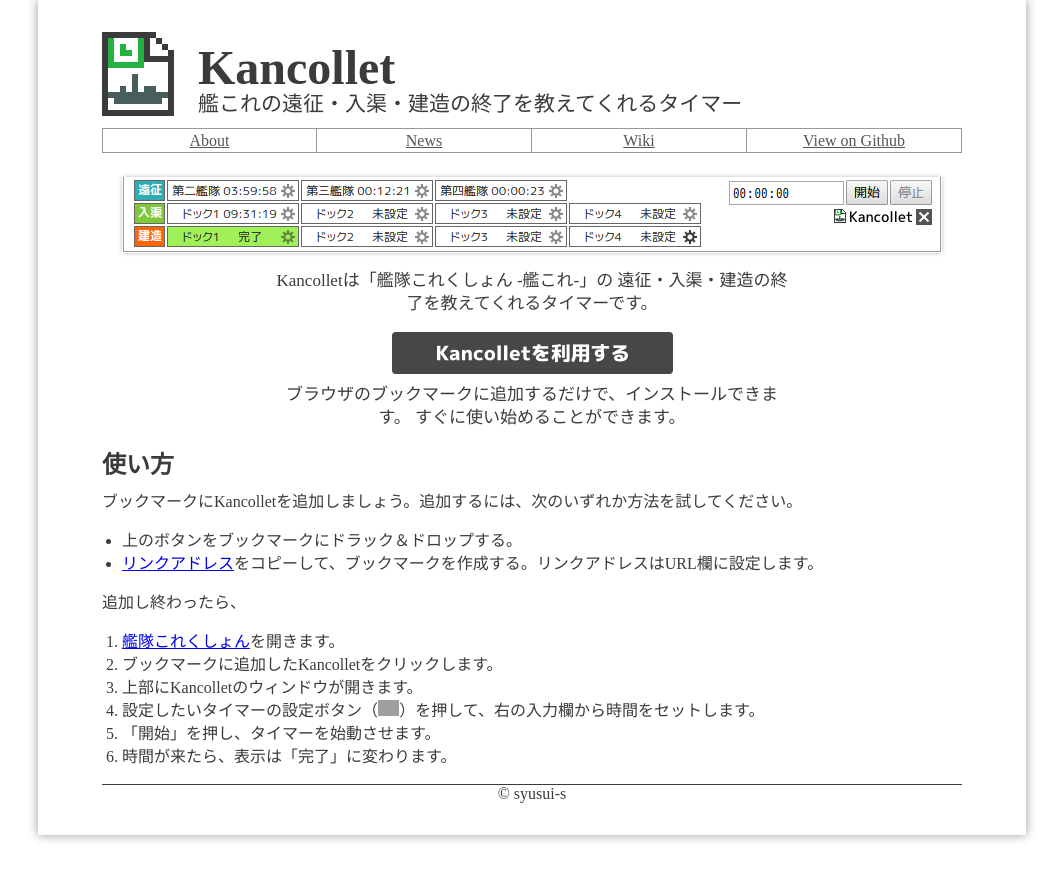
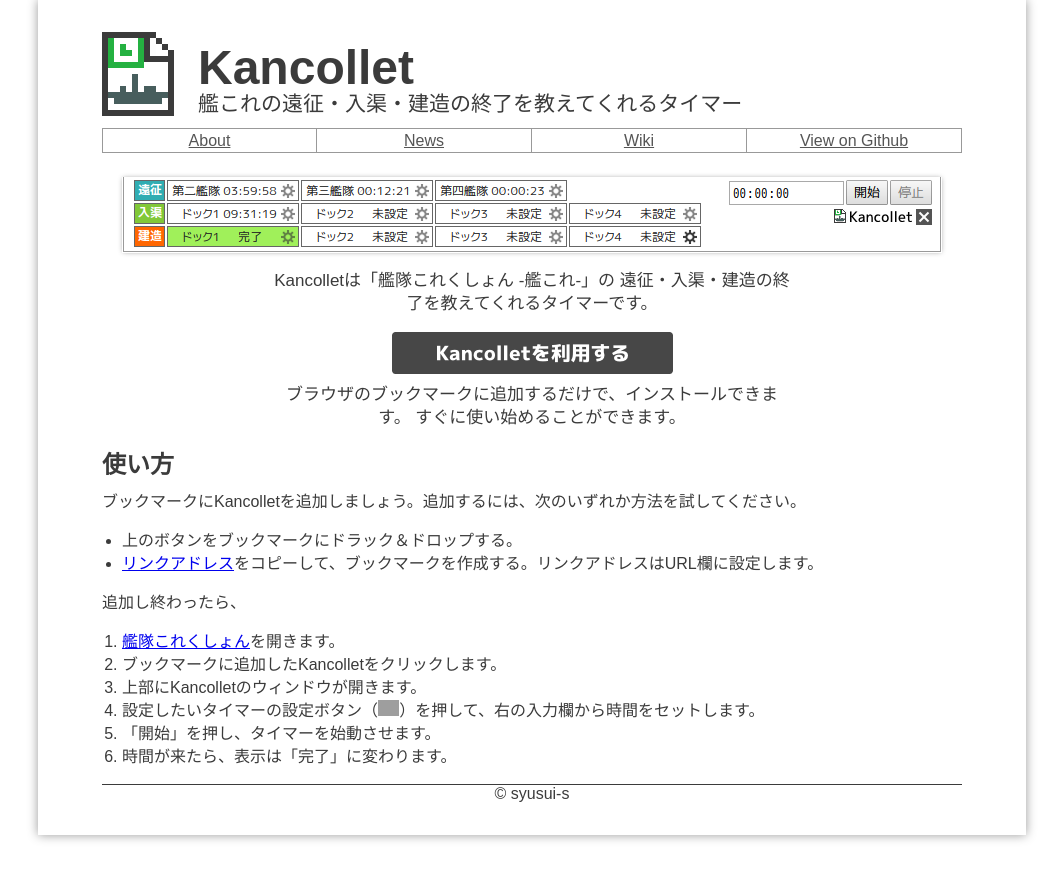
Before and after one commit to syusui-s/kancollet, a Jekyll site: the page built from index.html, in a window 1280 px wide. Shown: the top 880 px of the page, without its empty margins (108-1171 px from the left). Built offline with Jekyll 4.4.1, drawn with Linux system fonts in a browser that asks for light colours.

```diff
--- a/stylesheets/main.css
+++ b/stylesheets/main.css
@@ -15,6 +15,7 @@
 	padding: 32px 64px;
 	box-sizing: content-box;
 	box-shadow: #999 0 0 10px;
+	font-family: sans-serif;
 }
 
 h1, h2, h3, h4, h5, h6 {
@@ -102,8 +103,17 @@
 	width: 100%;
 	color: #555;
 }
+
 nav#site-nav li:hover a {
 	color: #111;
+}
+
+nav#site-nav li:active a {
+	color: #fff;
+}
+
+nav#site-nav li:active {
+	background: #999;
 }
 
 nav#site-nav ul > li {
@@ -152,11 +162,12 @@
 	border: 1px dashed #474747;
 }
 
-a#bookmarklet:hover:after {
+#add-bookmark:hover:after {
 	content: "";
 	position: absolute;
 	margin: 0;
 	padding: 0;
+	left: 120px;
 	top: -318px;
 	display: block;
 	height: 320px;
```
